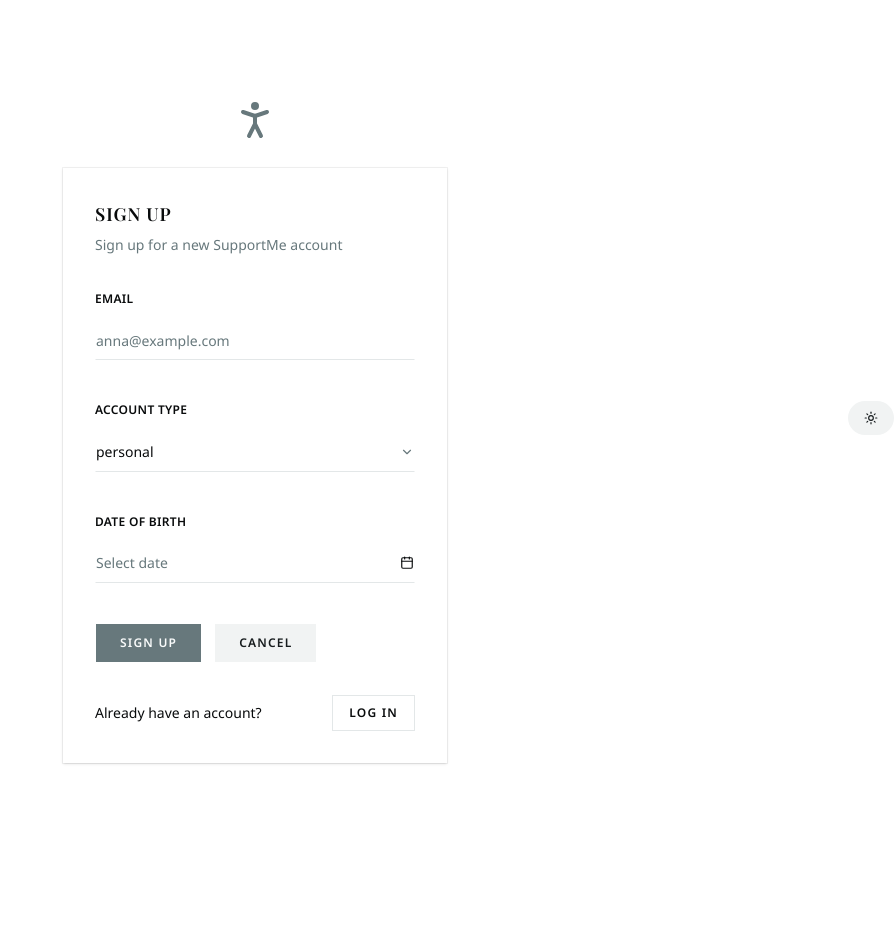
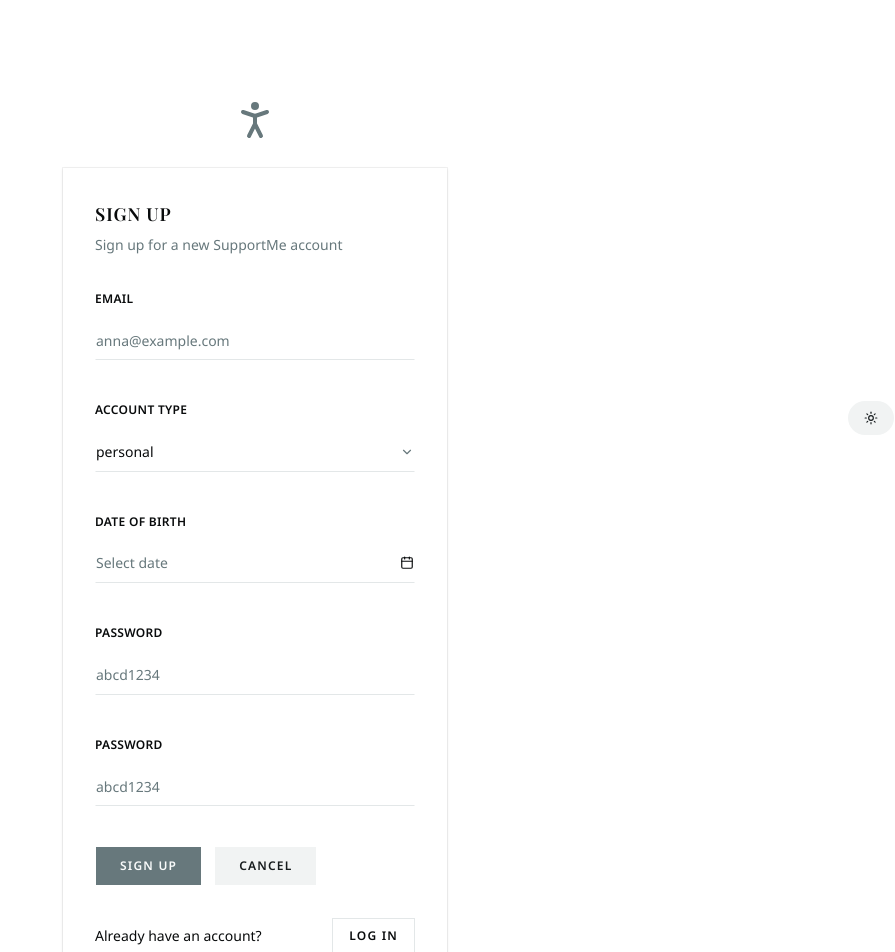
Before and after one commit to iniluap/support-me, a Next.js app: page /sign-up in a window 1280 px wide. Shown: the top 952 px of the page, without its empty margins (385-1280 px from the left). Before the commit the page ends 859 px from the top, so only its background shows below. Built offline with nearby package versions, Linux system fonts and the light colour scheme; a web font is replaced by a local one.

Commit message:
Add fields for setting a password

```diff
--- a/app/(logged-out)/sign-up/page.tsx
+++ b/app/(logged-out)/sign-up/page.tsx
@@ -50,7 +50,9 @@ const formSchema = z
         today.getDate()
       );
       return date <= eighteenYearsAgo;
-    }, 'You must be at least 18 years old')
+    }, 'You must be at least 18 years old'),
+    password: z.string().min(8, 'Password has to have minimum 8 characters'),
+    confirmPassword: z.string()
   })
   .superRefine((data, ctx) => {
     if (data.accountType === 'company' && !data.companyName) {
@@ -71,6 +73,14 @@ const formSchema = z
         message: 'Number of employees is required'
       });
     }
+
+    if (data.password !== data.confirmPassword) {
+      ctx.addIssue({
+        code: 'custom',
+        message: 'Passwords do not match',
+        path: ['confirmPassword']
+      });
+    }
   });
 
 export default function SignUpPage() {
@@ -89,7 +99,9 @@ export default function SignUpPage() {
       accountType: 'personal',
       companyName: '',
       employeesNumber: 0,
-      dob: undefined
+      dob: undefined,
+      password: '',
+      confirmPassword: ''
     }
   });
 
@@ -273,7 +285,47 @@ export default function SignUpPage() {
                 </>
               )}
               {/* Password field */}
+              <Controller
+                name="password"
+                control={form.control}
+                render={({ field, fieldState }) => (
+                  <Field data-invalid={fieldState.invalid}>
+                    <FieldLabel htmlFor={field.name}>Password</FieldLabel>
+                    <Input
+                      {...field}
+                      id={field.name}
+                      aria-invalid={fieldState.invalid}
+                      autoComplete="off"
+                      placeholder="abcd1234"
+                      type="password"
+                    />
+                    {fieldState.invalid && (
+                      <FieldError errors={[fieldState.error]} />
+                    )}
+                  </Field>
+                )}
+              />
               {/* Confirm password field */}
+              <Controller
+                name="confirmPassword"
+                control={form.control}
+                render={({ field, fieldState }) => (
+                  <Field data-invalid={fieldState.invalid}>
+                    <FieldLabel htmlFor={field.name}>Password</FieldLabel>
+                    <Input
+                      {...field}
+                      id={field.name}
+                      aria-invalid={fieldState.invalid}
+                      autoComplete="off"
+                      placeholder="abcd1234"
+                      type="password"
+                    />
+                    {fieldState.invalid && (
+                      <FieldError errors={[fieldState.error]} />
+                    )}
+                  </Field>
+                )}
+              />
               {/* Terms & conditions field */}
               <Field orientation="horizontal">
                 <Button type="submit">Sign up</Button>
```
